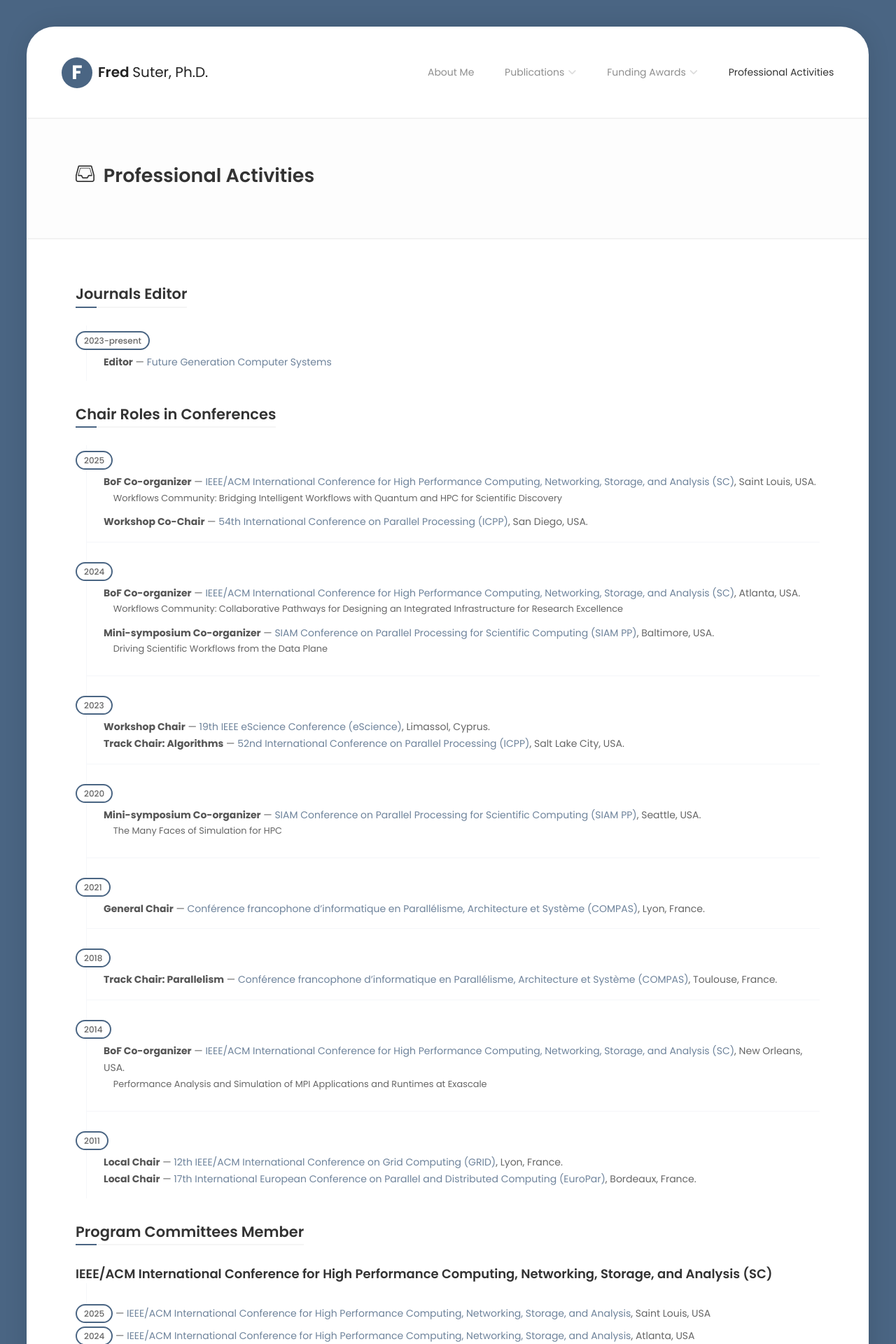
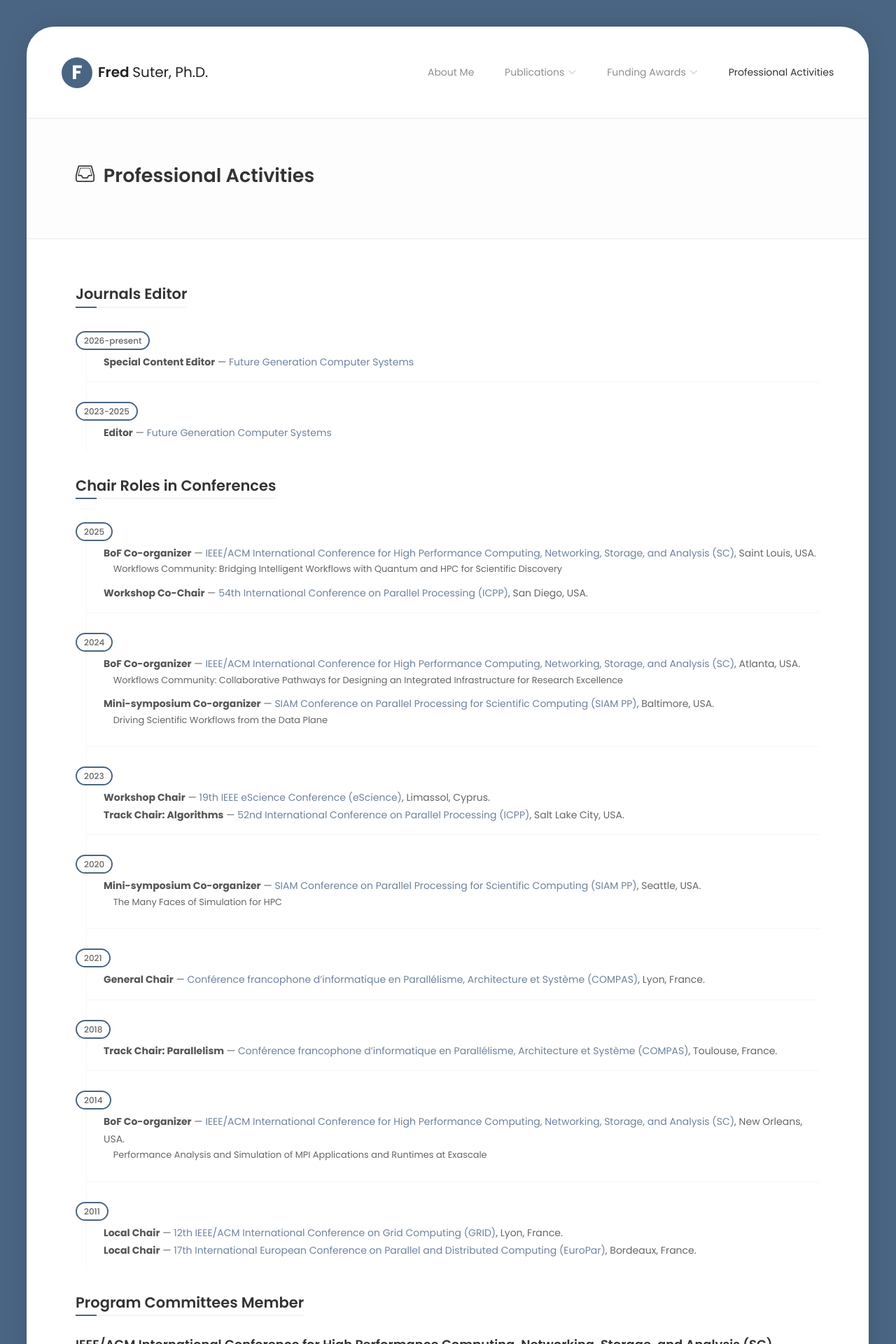
Before and after one commit to frs69wq/fred-suter.github.io, a Jekyll site: the page built from _pages/activities.html, in a window 1280 px wide. Shown: the top 1920 px of the page at 70% size. Built offline with Jekyll 4.4.1, drawn with Linux system fonts in a browser that asks for light colours; some web fonts are replaced.

Commit message:
update FGCS role

```diff
--- a/_data/activities_editor.yml
+++ b/_data/activities_editor.yml
@@ -1,4 +1,8 @@
+- journal: Future Generation Computer Systems
+  role: Special Content Editor
+  year: 2026-present
+  link: https://www.journals.elsevier.com/future-generation-computer-systems
 - journal: Future Generation Computer Systems
   role: Editor
-  year: 2023-present
+  year: 2023-2025
   link: https://www.journals.elsevier.com/future-generation-computer-systems
--- a/index.html
+++ b/index.html
@@ -103,7 +103,7 @@ about_iscurrent: current-menu-item
                             at <a href="https://www.ornl.gov/"
                             target="_blank">Oak Ridge National
                             Laboratory</a> (ORNL). Aditionally, I
-                            serve as an Associate Editor for
+                            serve as a Special Content Editor for
                             the <a href="https://www.sciencedirect.com/journal/future-generation-computer-systems"
                             target="_blank">Future Generation Computer
                             Systems</a> (FGCS) journal. I am also a
```
